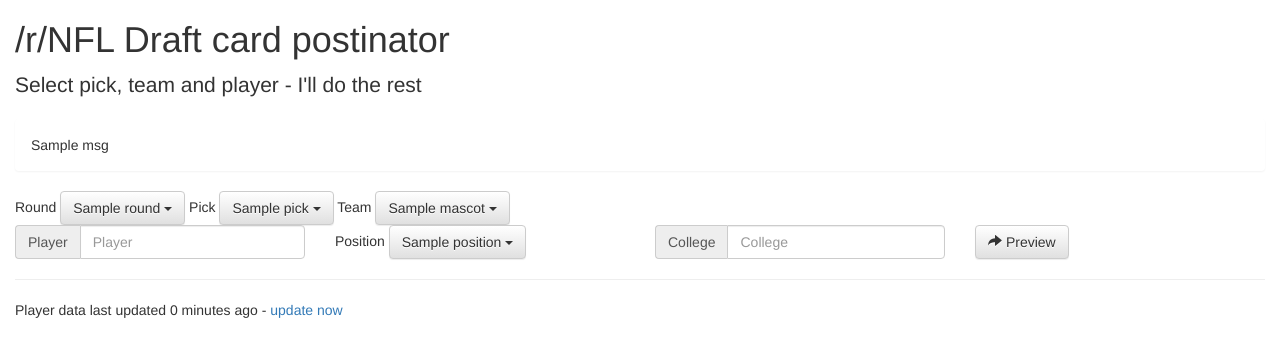
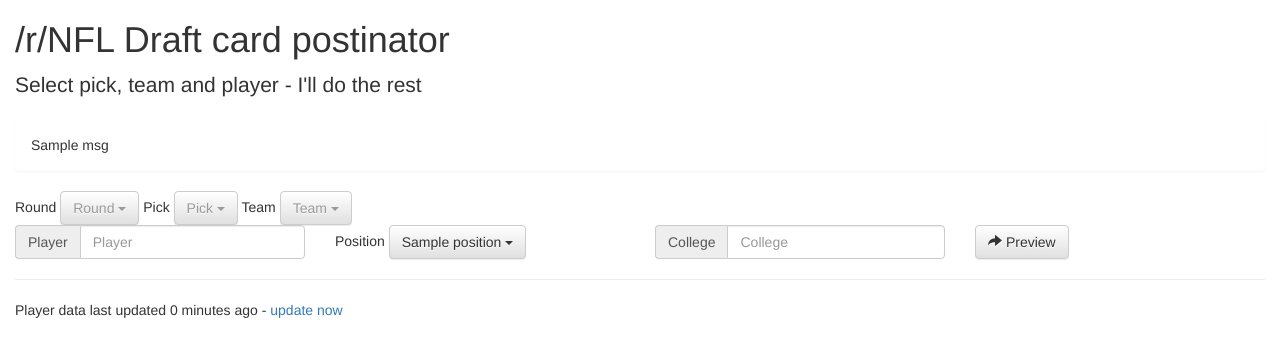
Before and after one commit to redditnfl/rnfl-tools, a Django app: template draftcardposter/templates/draftcardposter/index.html in a window 1280 px wide. Shown: the top 357 px of the page. Run offline with Django 3.2, Linux system fonts and the light colour scheme; the template is opened without the code that fills it: most values are stand-ins (such as "Sample title", 1, 10 or a date in 2020); some libraries are stand-ins or nearby versions.

Commit message:
Do not set a default round/pick/team.
Also complain with a reasonable error if it's missing.

Closes #6

```diff
--- a/draftcardposter/templates/draftcardposter/index.html
+++ b/draftcardposter/templates/draftcardposter/index.html
@@ -19,17 +19,17 @@
     {% csrf_token %}
     <div class="row">
         <div class="col-xs-6">
-            Round <select name="round" id="round" class="selectpicker" data-width="fit">
+            Round <select name="round" id="round" class="selectpicker" data-width="fit" title="Round">
                 {% for round in rounds %}
                 <option>{{ round }}</option>
                 {% endfor %}
             </select>
-            Pick <select name="pick" id="pick" class="selectpicker" data-width="fit">
+            Pick <select name="pick" id="pick" class="selectpicker" data-width="fit" title="Pick">
                 {% for pick in picks %}
                 <option>{{ pick }}</option>
                 {% endfor %}
             </select>
-            Team <select name="team" id="team" class="selectpicker" data-width="fit" data-live-search="true">
+            Team <select name="team" id="team" class="selectpicker" data-width="fit" title="Team" data-live-search="true">
                 {% for short, team in teams %}
                 <option value="{{ short }}">{{ team.mascot }}</option>
                 {% endfor %}
```
Also changed, not shown: draftcardposter/views.py (+8 -4 lines).
